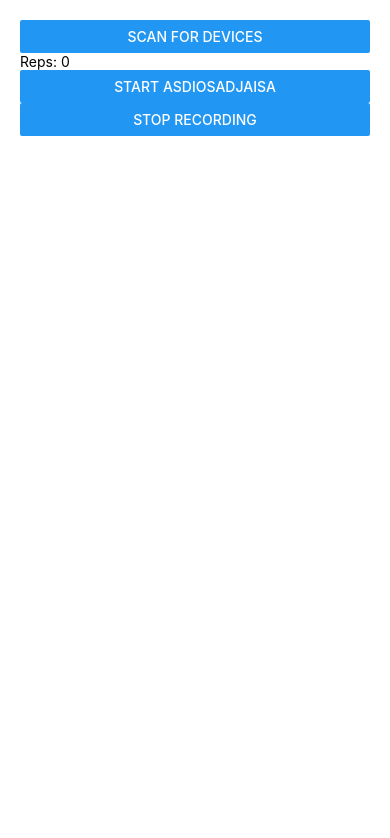
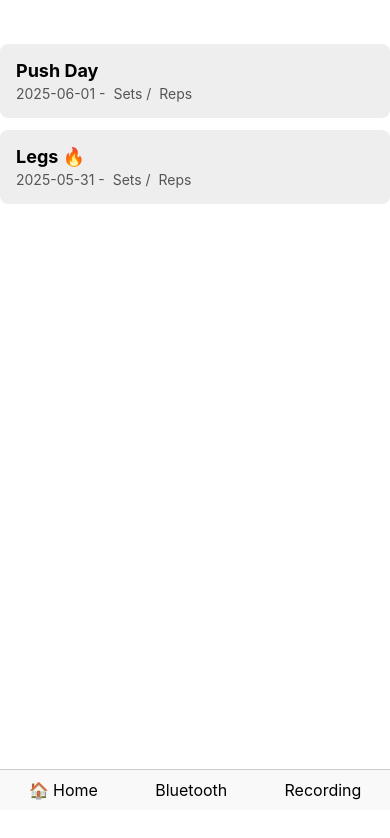
Before and after one commit to imagreenslime/Lifting-Clip-Frontend, a React Native app: screen / in a window 390 px wide. Shown: the top 838 px of the page. Built offline with nearby package versions, Linux system fonts and the light colour scheme; what react-native-ble-plx would draw is missing.

Commit message:
navigation bar

```diff
--- a/App.tsx
+++ b/App.tsx
@@ -1,12 +1,17 @@
+// App.tsx
 import React, { useEffect, useState } from 'react';
 import { View, Button, Text, ScrollView, StyleSheet} from 'react-native';
-import BluetoothScreen from './src/screens/BluetoothScreen';
+
+import Navigation from './src/navigation/navigation';
+import SafeAreaWrapper from './src/components/SafeAreaWrapper';
 
 
 const App = () => {
   return (
     <View style={styles.container}>
-      <BluetoothScreen />
+      <SafeAreaWrapper>
+        <Navigation />
+      </SafeAreaWrapper>
     </View>
   );
 };
--- /dev/null
+++ b/src/components/SafeAreaWrapper.js
@@ -0,0 +1,20 @@
+import React from 'react';
+import { View, Platform, StatusBar, StyleSheet } from 'react-native';
+
+export default function SafeAreaWrapper({ children }) {
+  const topPadding = Platform.OS === 'android' ? StatusBar.currentHeight || 24 : 44;
+  const bottomPadding = Platform.OS === 'android' ? 16 : 34; // enough for gesture nav / home bar
+
+  return (
+    <View style={[styles.wrapper, { paddingTop: topPadding, paddingBottom: bottomPadding }]}>
+      {children}
+    </View>
+  );
+}
+
+const styles = StyleSheet.create({
+  wrapper: {
+    flex: 1,
+    backgroundColor: 'white', // optional: match your theme
+  },
+});
--- a/src/components/SeeDetails.js
+++ b/src/components/SeeDetails.js
@@ -1,18 +1,24 @@
-// src/components/SetDetails.js
 import React from 'react';
-import { View, Text, StyleSheet } from 'react-native';
+import { View, Text, StyleSheet, TouchableOpacity } from 'react-native';
 
-export default function SetDetails({ set }) {
+export default function SeeDetails({ set, onPress }) {
   return (
-    <View style={styles.setCard}>
+    <TouchableOpacity onPress={onPress} style={styles.setCard}>
       <Text style={styles.exercise}>{set.exercise}</Text>
-      <Text style={styles.info}>Reps: {set.reps} | Tempo: {set.tempo} | Duration: {set.duration}</Text>
-    </View>
+      <Text style={styles.info}>
+        Reps: {set.reps} | Tempo: {set.tempo} | Duration: {set.duration}
+      </Text>
+    </TouchableOpacity>
   );
 }
 
 const styles = StyleSheet.create({
-  setCard: { backgroundColor: '#ddd', padding: 12, borderRadius: 6, marginBottom: 10 },
+  setCard: {
+    backgroundColor: '#ddd',
+    padding: 12,
+    borderRadius: 6,
+    marginBottom: 10,
+  },
   exercise: { fontWeight: 'bold' },
   info: { marginTop: 4 },
 });
--- /dev/null
+++ b/src/navigation/navigation.js
@@ -0,0 +1,94 @@
+import React, { useState } from 'react';
+import { View, Text, TouchableOpacity, StyleSheet } from 'react-native';
+
+import HomeScreen from '../screens/HomeScreen';
+import SessionDetailScreen from '../screens/SessionDetailScreen';
+import SetDetailScreen from '../screens/SetDetailsScreen';
+import BluetoothScreen from '../screens/BluetoothScreen';
+
+
+const sessions = [
+  {
+    id: '1',
+    name: 'Push Day',
+    date: '2025-06-01',
+    sets: [
+      { id: '1', exercise: 'Bench Press', reps: 10, tempo: '2-1-2', duration: '30s' },
+      { id: '2', exercise: 'Incline Press', reps: 8, tempo: '2-1-1', duration: '28s' },
+    ]
+  },
+  {
+    id: '2',
+    name: 'Legs 🔥',
+    date: '2025-05-31',
+    sets: [
+      { id: '3', exercise: 'Squat', reps: 12, tempo: '3-1-3', duration: '40s' },
+      { id: '4', exercise: 'Leg Press', reps: 10, tempo: '2-1-2', duration: '35s' },
+    ]
+  },
+];
+
+export default function App() {
+  const [tab, setTab] = useState('Home'); // Home or Bluetooth
+  const [view, setView] = useState('Home'); // Home, SessionDetail, SetDetail
+  const [selectedSession, setSelectedSession] = useState(null);
+  const [selectedSet, setSelectedSet] = useState(null);
+
+  const goToSession = (session) => {
+    setSelectedSession(session);
+    setView('SessionDetail');
+  };
+
+  const goToSet = (set) => {
+    setSelectedSet(set);
+    setView('SetDetail');
+  };
+
+  const goBack = () => {
+    if (view === 'SetDetail') setView('SessionDetail');
+    else if (view === 'SessionDetail') setView('Home');
+  };
+
+  const renderScreen = () => {
+    if (tab === 'Bluetooth') return <BluetoothScreen />;
+    if (tab === "Recording") return <View></View>;
+
+    if (view === 'Home') return <HomeScreen sessions={sessions} onSessionPress={goToSession} />;
+    if (view === 'SessionDetail') return <SessionDetailScreen session={selectedSession} onSetPress={goToSet} onBack={goBack} />;
+    if (view === 'SetDetail') return <SetDetailScreen set={selectedSet} onBack={goBack} />;
+  };
+
+  return (
+    <View style={{ flex: 1 }}>
+      <View style={{ flex: 1 }}>{renderScreen()}</View>
+      <View style={styles.tabBar}>
+        <TouchableOpacity onPress={() => { setTab('Home'); setView('Home'); }} style={styles.tab}>
+          <Text style={styles.tabText}>🏠 Home</Text>
+        </TouchableOpacity>
+        <TouchableOpacity onPress={() => { setTab('Bluetooth'); setView('Bluetooth'); }} style={styles.tab}>
+          <Text style={styles.tabText}>Bluetooth</Text>
+        </TouchableOpacity>
+        <TouchableOpacity onPress={() => { setTab('Recording'); setView('Recording'); }} style={styles.tab}>
+          <Text style={styles.tabText}>Recording</Text>
+        </TouchableOpacity>
+      </View>
+    </View>
+  );
+}
+
+const styles = StyleSheet.create({
+  tabBar: {
+    flexDirection: 'row',
+    justifyContent: 'space-around',
+    paddingVertical: 10,
+    borderTopWidth: 1,
+    borderTopColor: '#ccc',
+    backgroundColor: '#f9f9f9',
+  },
+  tab: {
+    alignItems: 'center',
+  },
+  tabText: {
+    fontSize: 16,
+  },
+});
--- a/src/screens/HomeScreen.js
+++ b/src/screens/HomeScreen.js
@@ -1,35 +1,21 @@
-// src/screens/HomeScreen.js
 import React from 'react';
-import { View, FlatList, StyleSheet, Text, TouchableOpacity } from 'react-native';
+import { View, FlatList, StyleSheet } from 'react-native';
 import SessionCard from '../components/SessionCard';
 
-const dummySessions = [
-  { id: '1', name: 'Push Day', date: '2025-06-01', totalSets: 4, totalReps: 35 },
-  { id: '2', name: 'Legs 🔥', date: '2025-05-31', totalSets: 5, totalReps: 40 },
-];
 
-export default function HomeScreen({ navigation }) {
+
+export default function HomeScreen({ sessions, onSessionPress }) {
   return (
-    <View style={styles.container}>
-      <FlatList
-        data={dummySessions}
-        keyExtractor={(item) => item.id}
-        renderItem={({ item }) => (
-          <SessionCard session={item} onPress={() => navigation.navigate('SessionDetail', { session: item })} />
-        )}
-      />
-      <TouchableOpacity style={styles.fab}>
-        <Text style={styles.fabText}>＋</Text>
-      </TouchableOpacity>
-    </View>
+    <FlatList
+      data={sessions}
+      renderItem={({ item }) => (
+        <SessionCard session={item} onPress={() => onSessionPress(item)} />
+      )}
+    />
   );
 }
 
+
 const styles = StyleSheet.create({
   container: { flex: 1, padding: 16 },
-  fab: {
-    position: 'absolute', bottom: 20, right: 20,
-    backgroundColor: '#4CAF50', borderRadius: 30, padding: 16, elevation: 5,
-  },
-  fabText: { color: 'white', fontSize: 24 },
 });
--- a/src/screens/SessionDetailScreen.js
+++ b/src/screens/SessionDetailScreen.js
@@ -1,27 +1,31 @@
-// src/screens/SessionDetailScreen.js
 import React from 'react';
-import { View, Text, StyleSheet, FlatList } from 'react-native';
-import SetDetails from '../components/SetDetails';
+import { View, Text, StyleSheet, FlatList, TouchableOpacity } from 'react-native';
+import SeeDetails from '../components/SeeDetails';
 
 const dummySets = [
   { id: '1', exercise: 'Bench Press', reps: 10, tempo: '2-1-2', duration: '30s' },
   { id: '2', exercise: 'Incline Press', reps: 8, tempo: '2-1-1', duration: '28s' },
 ];
 
-export default function SessionDetailScreen({ route }) {
-  const { session } = route.params;
+export default function SessionDetailScreen({ session, onSetPress, onBack }) {
   return (
-    <View style={styles.container}>
-      <Text style={styles.header}>{session.name}</Text>
+    <View>
+      <TouchableOpacity onPress={onBack}>
+        <Text>← Back</Text>
+      </TouchableOpacity>
       <FlatList
-        data={dummySets}
+        data={session.sets}
         keyExtractor={(item) => item.id}
-        renderItem={({ item }) => <SetDetails set={item} />}
+        renderItem={({ item }) => (
+          <SeeDetails set={item} onPress={() => onSetPress(item)} />
+
+        )}
       />
     </View>
   );
 }
 
+
 const styles = StyleSheet.create({
   container: { flex: 1, padding: 16 },
   header: { fontSize: 24, fontWeight: 'bold', marginBottom: 16 },
--- /dev/null
+++ b/src/screens/SetDetailsScreen.js
@@ -0,0 +1,22 @@
+import React from 'react';
+import { View, Text, StyleSheet, TouchableOpacity } from 'react-native';
+
+export default function SetDetailScreen({ set, onBack }) {
+  return (
+    <View style={styles.container}>
+      <TouchableOpacity onPress={onBack}>
+        <Text style={styles.back}>← Back</Text>
+      </TouchableOpacity>
+      <Text style={styles.title}>{set.exercise}</Text>
+      <Text>Reps: {set.reps}</Text>
+      <Text>Tempo: {set.tempo}</Text>
+      <Text>Duration: {set.duration}</Text>
+    </View>
+  );
+}
+
+const styles = StyleSheet.create({
+  container: { flex: 1, padding: 16 },
+  title: { fontSize: 22, fontWeight: 'bold', marginBottom: 8 },
+  back: { color: '#007AFF', marginBottom: 10 },
+});
```
Also changed, not shown: src/screens/RecordingScreen.js (added).
